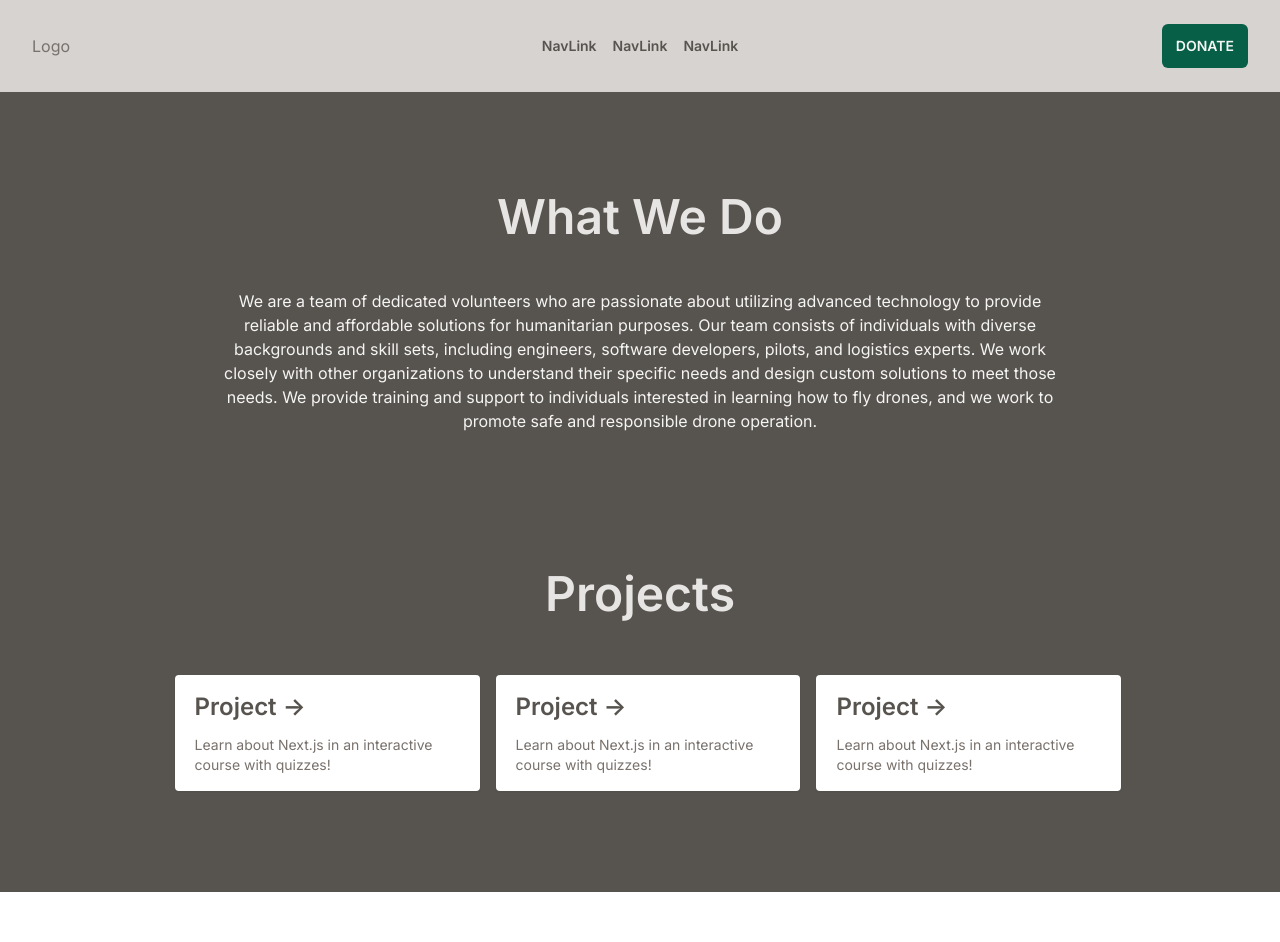
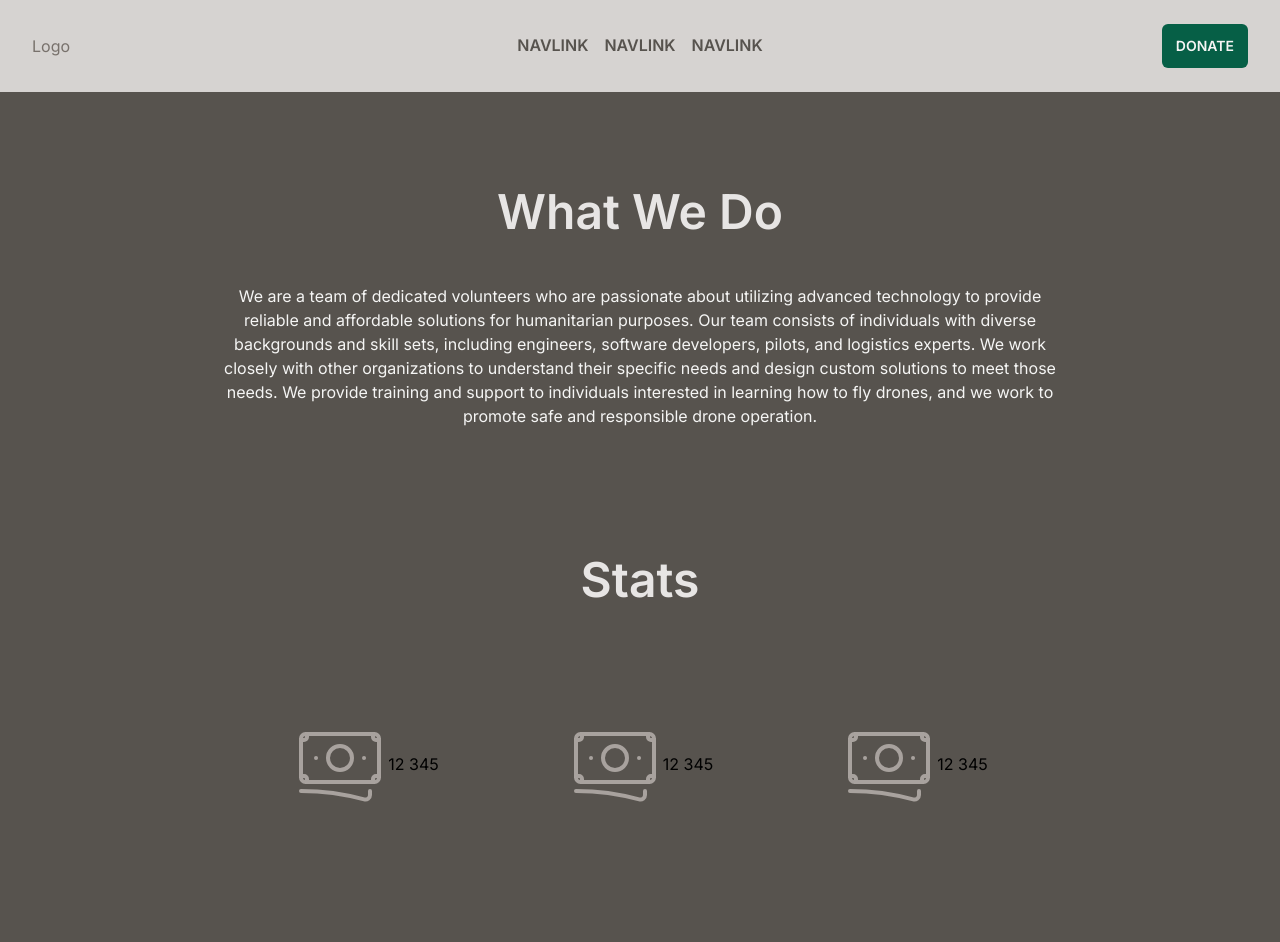
Before and after one commit to orlikova/tailwind-app, a Next.js app: page / in a window 1280 px wide. Shown: the top 942 px of the page. Built offline with nearby package versions, Linux system fonts and the light colour scheme.

Commit message:
add new components

```diff
--- /dev/null
+++ b/src/app/components/About.tsx
@@ -0,0 +1,15 @@
+function About(){
+    return(
+        <div>
+            <h2 className="text-stone-200 text-5xl font-semibold text-center mb-12">
+            What We Do
+            </h2>
+            <p className={`px-32 mb-32 text-center text-md text-stone-100`}>
+            We are a team of dedicated volunteers who are passionate about utilizing advanced technology to provide reliable and affordable solutions for humanitarian purposes. Our team consists of individuals with diverse backgrounds and skill sets, including engineers, software developers, pilots, and logistics experts. We work closely with other organizations to understand their specific needs and design custom solutions to meet those needs.
+            We provide training and support to individuals interested in learning how to fly drones, and we work to promote safe and responsible drone operation.
+            </p>
+        </div>
+    );
+}
+
+export default About;
--- a/src/app/components/NavLink.tsx
+++ b/src/app/components/NavLink.tsx
@@ -1,7 +1,8 @@
 function NavLink() {
     return (
-        <a href="#" className="px-2 text-sm font-semibold leading-6 text-stone-600">
-            NavLink
+        <a href="#" className="group text-stone-500 transition duration-300 px-2 text-md font-semibold leading-6 text-stone-600">
+            NAVLINK
+            <span className="block max-w-0 group-hover:max-w-full transition-all duration-500 h-0.5 bg-stone-600"></span>
         </a>
     );
 }
--- a/src/app/components/ProjectCard.tsx
+++ b/src/app/components/ProjectCard.tsx
@@ -6,7 +6,8 @@ function ProjectCard() {
         target="_blank"
         rel="noopener noreferrer"
       >
-        <h2 className={`mb-3 text-2xl font-semibold text-stone-600`}>
+        <img src="https://images.unsplash.com/photo-1545864968-f6031e1790c2?ixlib=rb-4.0.3&ixid=M3wxMjA3fDB8MHxzZWFyY2h8Nnx8bWlsaXRhcnklMjBkcm9uZXxlbnwwfHwwfHx8MA%3D%3D&auto=format&fit=crop&w=900&q=60" />
+        <h2 className={`my-3 text-2xl font-semibold text-stone-600`}>
           Project{' '}
           <span className="text-stone-600 inline-block transition-transform group-hover:translate-x-1 motion-reduce:transform-none">
             -&gt;
--- /dev/null
+++ b/src/app/components/StatCard.tsx
@@ -0,0 +1,13 @@
+import StatCount from "./StatCount";
+import StatIcon from "./StatIcon";
+
+function StatCard(){
+    return(
+        <div className="flex justify-items-center items-center p-16">
+            <StatIcon/>
+            <StatCount/>
+        </div>
+    );
+}
+
+export default StatCard;
--- /dev/null
+++ b/src/app/components/StatCount.tsx
@@ -0,0 +1,7 @@
+function StatCount(){
+    return(
+        <span>12 345</span>
+    );
+}
+
+export default StatCount;
--- /dev/null
+++ b/src/app/components/StatIcon.tsx
@@ -0,0 +1,11 @@
+function StatIcon(){
+    return(
+        <div>
+            <svg xmlns="http://www.w3.org/2000/svg" fill="none" viewBox="0 0 24 24" className="w-24 h-24 stroke-1 stroke-stone-400">
+                <path strokeLinecap="round" strokeLinejoin="round" d="M2.25 18.75a60.07 60.07 0 0115.797 2.101c.727.198 1.453-.342 1.453-1.096V18.75M3.75 4.5v.75A.75.75 0 013 6h-.75m0 0v-.375c0-.621.504-1.125 1.125-1.125H20.25M2.25 6v9m18-10.5v.75c0 .414.336.75.75.75h.75m-1.5-1.5h.375c.621 0 1.125.504 1.125 1.125v9.75c0 .621-.504 1.125-1.125 1.125h-.375m1.5-1.5H21a.75.75 0 00-.75.75v.75m0 0H3.75m0 0h-.375a1.125 1.125 0 01-1.125-1.125V15m1.5 1.5v-.75A.75.75 0 003 15h-.75M15 10.5a3 3 0 11-6 0 3 3 0 016 0zm3 0h.008v.008H18V10.5zm-12 0h.008v.008H6V10.5z" />
+            </svg>
+        </div>
+    );
+}
+
+export default StatIcon;
--- /dev/null
+++ b/src/app/components/Statistics.tsx
@@ -0,0 +1,21 @@
+import StatCard from "./StatCard";
+import StatCount from "./StatCount";
+import StatIcon from "./StatIcon";
+
+function Statistics(){
+    return(
+        <div className="mb-16">
+            <h2 className="text-stone-200 text-5xl font-semibold text-center mb-12">
+                Stats
+            </h2>
+            <div className="flex">
+                <StatCard/>
+                <StatCard/>
+                <StatCard/>
+
+            </div>
+        </div>
+    );
+}
+
+export default Statistics;
--- a/src/app/page.tsx
+++ b/src/app/page.tsx
@@ -1,20 +1,15 @@
 import ProjectCard from "./components/ProjectCard";
 import Footer from "./components/Footer";
+import About from "./components/About";
+import Statistics from "./components/Statistics";
 
 export default function Home() {
   return (
     <>
 
       <main className="bg-stone-600 flex min-h-screen flex-col items-center justify-around p-24">
-        <div>
-          <h2 className="text-stone-200 text-5xl font-semibold text-center mb-12">
-            What We Do
-          </h2>
-          <p className={`px-32 mb-32 text-center text-md text-stone-100`}>
-          We are a team of dedicated volunteers who are passionate about utilizing advanced technology to provide reliable and affordable solutions for humanitarian purposes. Our team consists of individuals with diverse backgrounds and skill sets, including engineers, software developers, pilots, and logistics experts. We work closely with other organizations to understand their specific needs and design custom solutions to meet those needs.
-          We provide training and support to individuals interested in learning how to fly drones, and we work to promote safe and responsible drone operation.
-          </p>
-        </div>
+        <About/>
+        <Statistics/>
         <h2 className="text-stone-200 text-5xl font-semibold text-center mb-12">
             Projects
           </h2>
```
